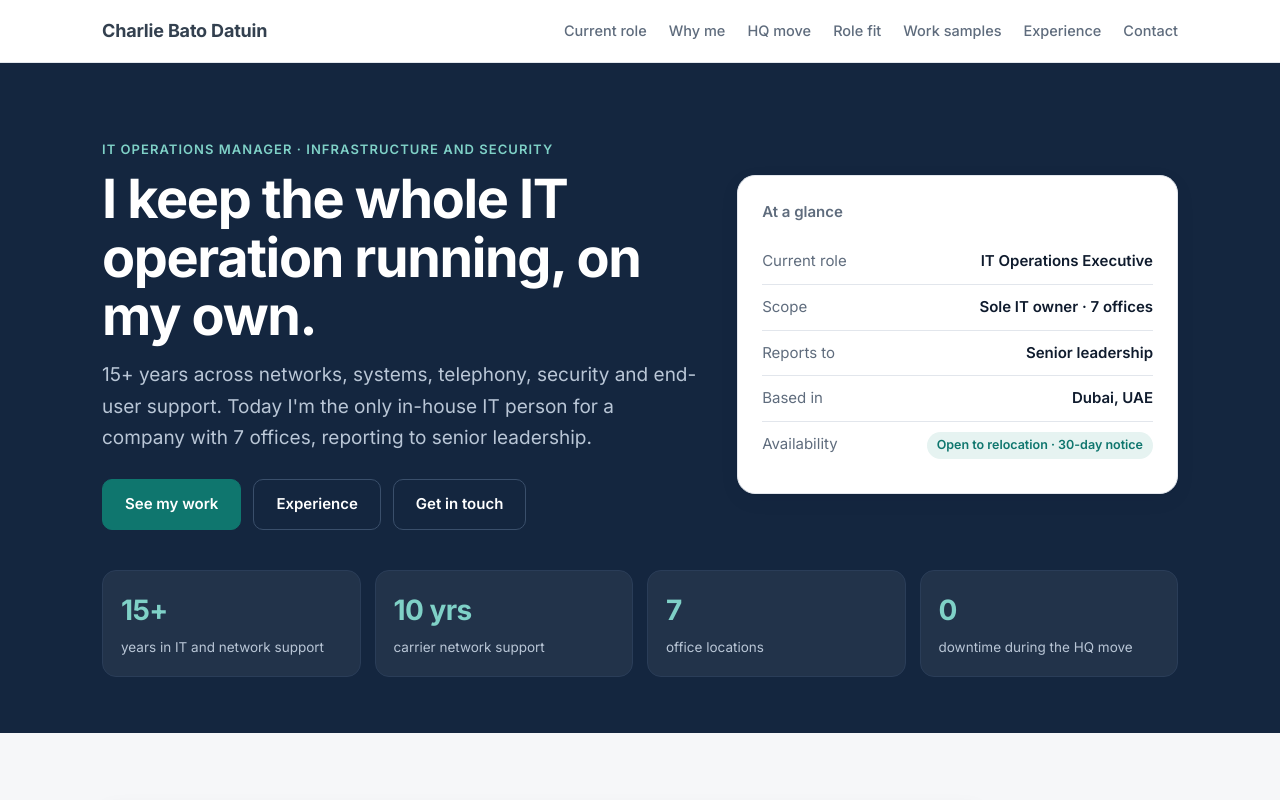
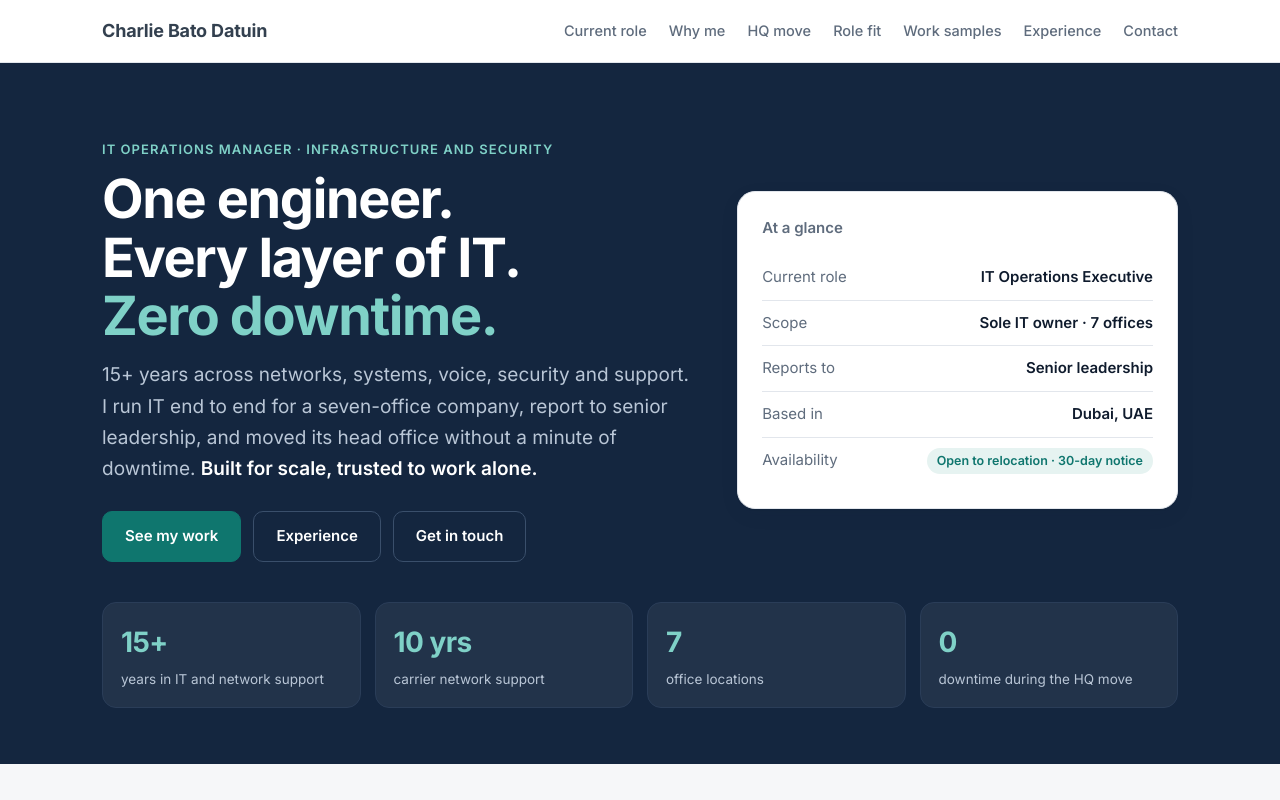
Before and after one commit to SCOUR-RADAR/charlie-datuin-portfolio, a plain HTML site: page index.html in a window 1280 px wide. Shown: the top 800 px of the page. Drawn offline with Linux system fonts and the light colour scheme.

Commit message:
Sharper hero headline

```diff
--- a/index.html
+++ b/index.html
@@ -44,7 +44,7 @@ nav ul a:hover{color:var(--pri)}
 @media(max-width:820px){nav ul{display:none}}
 
 .hero{padding:76px 0 56px;background:var(--navy);color:#dfe6ef}
-.hero h1{color:#fff}.hero .kick{color:#7fd1c7}.hero .sub{color:#b9c6d6!important}
+.hero h1{color:#fff;font-size:clamp(36px,5.4vw,60px);line-height:1.05;letter-spacing:-.03em}.hero h1 span{color:#7fd1c7!important}.hero .sub b{color:#fff;font-weight:600}.hero .kick{color:#7fd1c7}.hero .sub{color:#b9c6d6!important}
 .hero .btn{background:transparent;color:#fff;border-color:#3a4f6b}.hero .btn:hover{border-color:#7fd1c7;color:#7fd1c7}
 .hero .btn.p{background:var(--pri);border-color:var(--pri);color:#fff}
 .hero .id{color:var(--text)}.hero .id b{color:var(--ink)}
@@ -314,8 +314,8 @@ svg text{font-family:var(--sans)}
   <div class="grid2">
     <div>
       <div class="kick">IT Operations Manager · Infrastructure and Security</div>
-      <h1>I keep the whole IT operation running, on my own.</h1>
-      <p class="sub">15+ years across networks, systems, telephony, security and end-user support. Today I'm the only in-house IT person for a company with 7 offices, reporting to senior leadership.</p>
+      <h1>One engineer.<br>Every layer of IT.<br><span>Zero downtime.</span></h1>
+      <p class="sub">15+ years across networks, systems, voice, security and support. I run IT end to end for a seven-office company, report to senior leadership, and moved its head office without a minute of downtime. <b>Built for scale, trusted to work alone.</b></p>
       <div class="cta"><a class="btn p" href="#work">See my work</a><a class="btn" href="#exp">Experience</a><a class="btn" href="#contact">Get in touch</a></div>
     </div>
     <div class="id">
```
